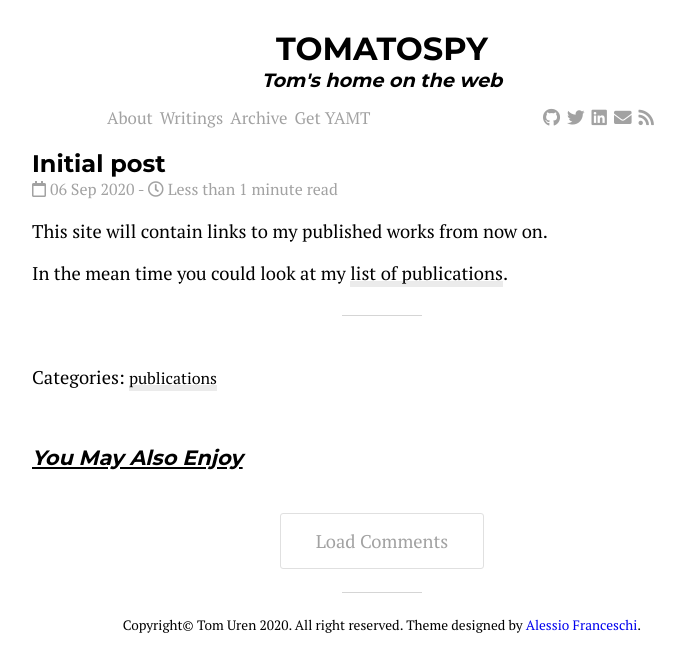
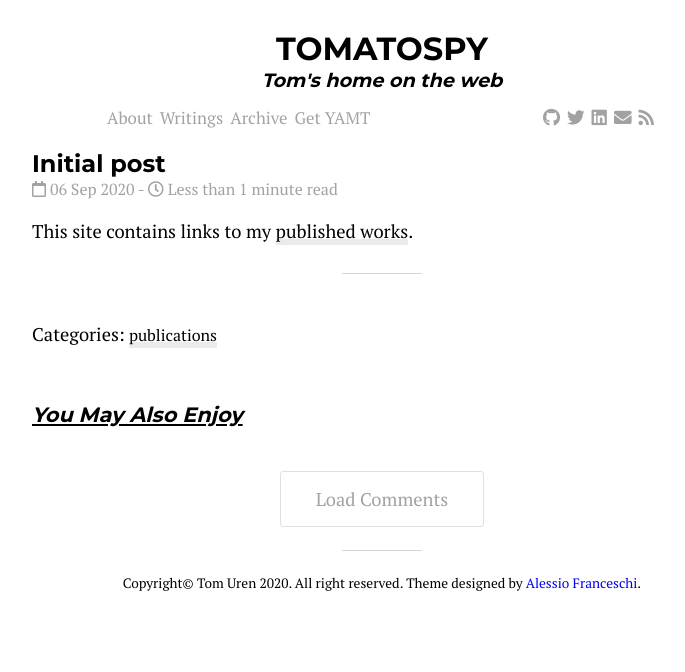
Before and after one commit to tomatospy/tomatospy.github.io, a Jekyll site: the page built from _posts/2020-09-06-Test.md, in a window 1280 px wide. Shown: the top 672 px of the page, without its empty margins (258-943 px from the left). Built offline with Jekyll 4.4.1, drawn with Linux system fonts in a browser that asks for light colours; nearby versions of some CDN libraries.

Commit message:
update first post

```diff
--- a/_posts/2020-09-06-Test.md
+++ b/_posts/2020-09-06-Test.md
@@ -7,6 +7,4 @@ description: "initial post"
 customexcerpt: "This is an initial mission statement for this site"
 ---
 
-This site will contain links to my published works from now on.
-
-In the mean time you could look at my [list of publications]({% link writings.md %}).
+This site contains links to my [published works]({% link writings.md %}).
```
